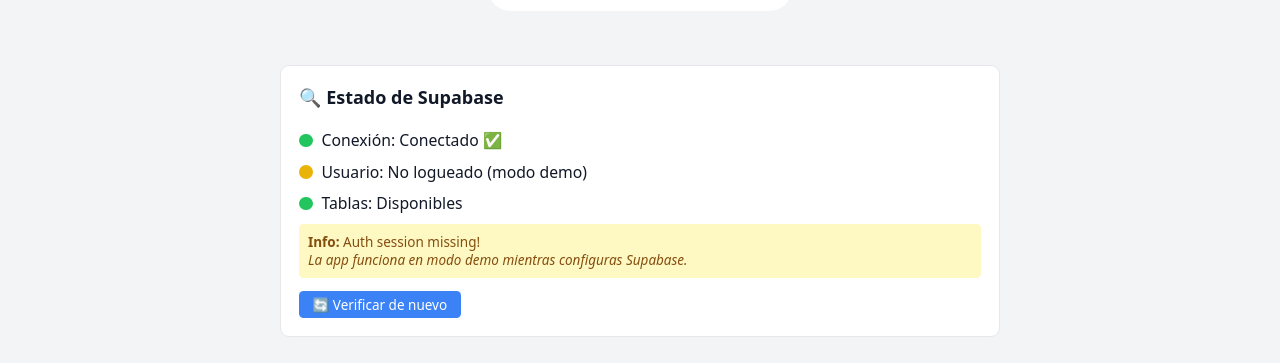
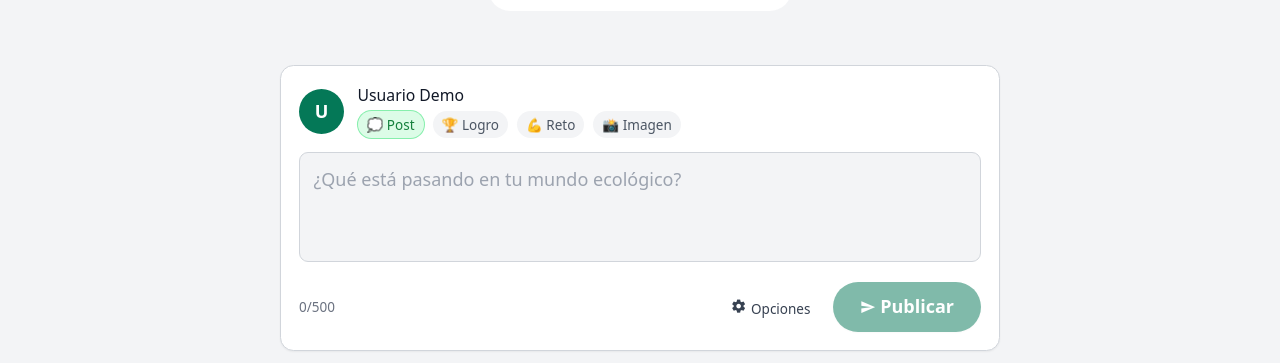
Before and after one commit to Deycylopez14/ecohack, a React (Vite) app: page /comunidad in a window 1280 px wide. Shown: the part 269-632 px from the top of the page. Built offline with nearby package versions, Linux system fonts and the light colour scheme; no server answers; the database is empty.

Commit message:
quitar el debug del estado de base de datos

```diff
--- a/src/pages/Comunidad.tsx
+++ b/src/pages/Comunidad.tsx
@@ -1,7 +1,6 @@
 import React, { useEffect } from 'react'
 import PostCard from '../components/PostCard'
 import CreatePost from '../components/CreatePost'
-import SupabaseDebug from '../components/SupabaseDebug'
 import { usePosts, useCurrentUser } from '../hooks/useCommunity'
 import { useGamification } from '../contexts/GamificationContext'
 
@@ -77,8 +76,7 @@
           )}
         </div>
 
-        {/* Debug de Supabase (temporal) */}
-        <SupabaseDebug />
+
 
         {/* Formulario para crear post */}
         <CreatePost
```
